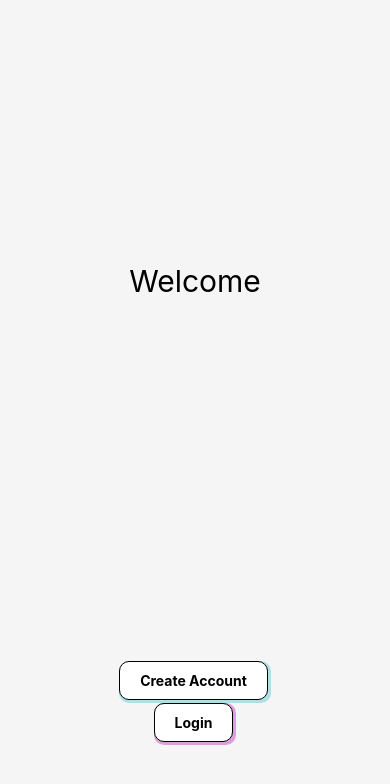
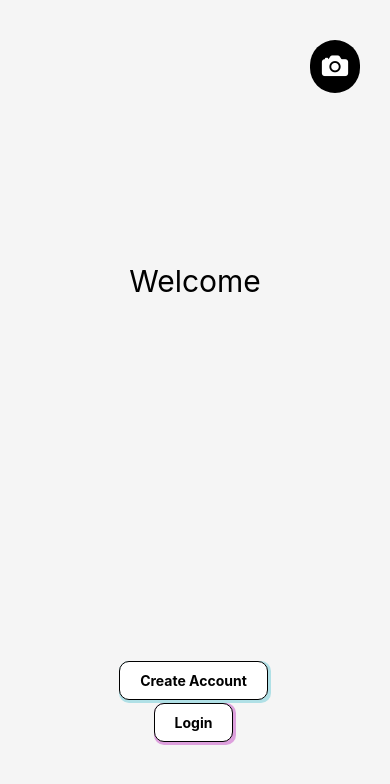
Before and after one commit to EECS-581/attendance-tracker, a React Native app in the folder packages/attendance-tracker-app/: screen / in a window 390 px wide. Shown: the top 784 px of the page. Built offline with nearby package versions, Linux system fonts and the light colour scheme.

Commit message:
positioned camera button

```diff
--- /dev/null
+++ b/packages/attendance-tracker-app/src/components/CameraButton.js
@@ -0,0 +1,25 @@
+import React from "react";
+import { TouchableOpacity, StyleSheet } from "react-native";
+import { Ionicons } from "@expo/vector-icons";
+
+const CameraButton = ({ onPress }) => {
+  return (
+    <TouchableOpacity style={styles.cameraButton} onPress={onPress}>
+      <Ionicons name="camera" size={30} color="white" />
+    </TouchableOpacity>
+  );
+};
+
+const styles = StyleSheet.create({
+  cameraButton: {
+    position: "absolute",
+    top: 40,
+    right: 30,
+    backgroundColor: "black",
+    borderRadius: 30,
+    padding: 10,
+    zIndex: 999, // Ensure it floats above other UI elements
+  },
+});
+
+export default CameraButton;
--- a/packages/attendance-tracker-app/src/navigation/MainNavigator.js
+++ b/packages/attendance-tracker-app/src/navigation/MainNavigator.js
@@ -38,6 +38,7 @@ import Account from "../screens/Account";
 import Discover from "../screens/Discover";
 import Scan from "../screens/Scan";
 import { Ionicons } from "@expo/vector-icons";
+import CameraButton from "../components/CameraButton";
 
 // Create instances for bottom tab and stack navigators
 const Tab = createBottomTabNavigator();
@@ -88,6 +89,7 @@ const TabNavigator = () => {
 const MainNavigator = () => {
   // Define the main stack navigation structure
   return (
+    <>
       <Stack.Navigator initialRouteName="Landing">
         <Stack.Screen
           name="Landing"
@@ -101,6 +103,12 @@ const MainNavigator = () => {
           options={{ headerShown: false }}
         />
       </Stack.Navigator>
+      <CameraButton
+        onPress={() => {
+          // Handle the camera button press here
+        }}
+      />
+    </>
   );
 };
 
```
Lines whose indentation alone changed are shown as unchanged.
